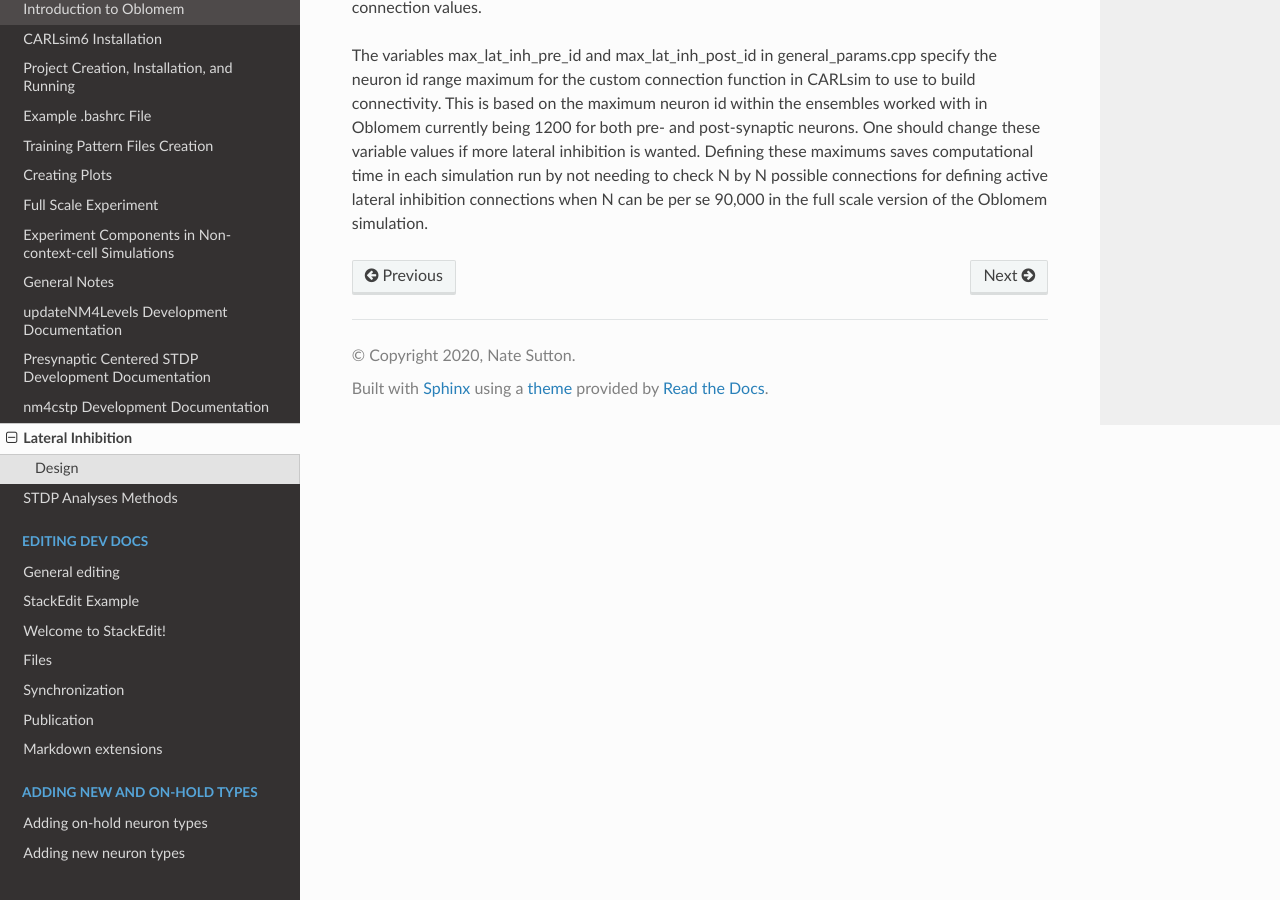
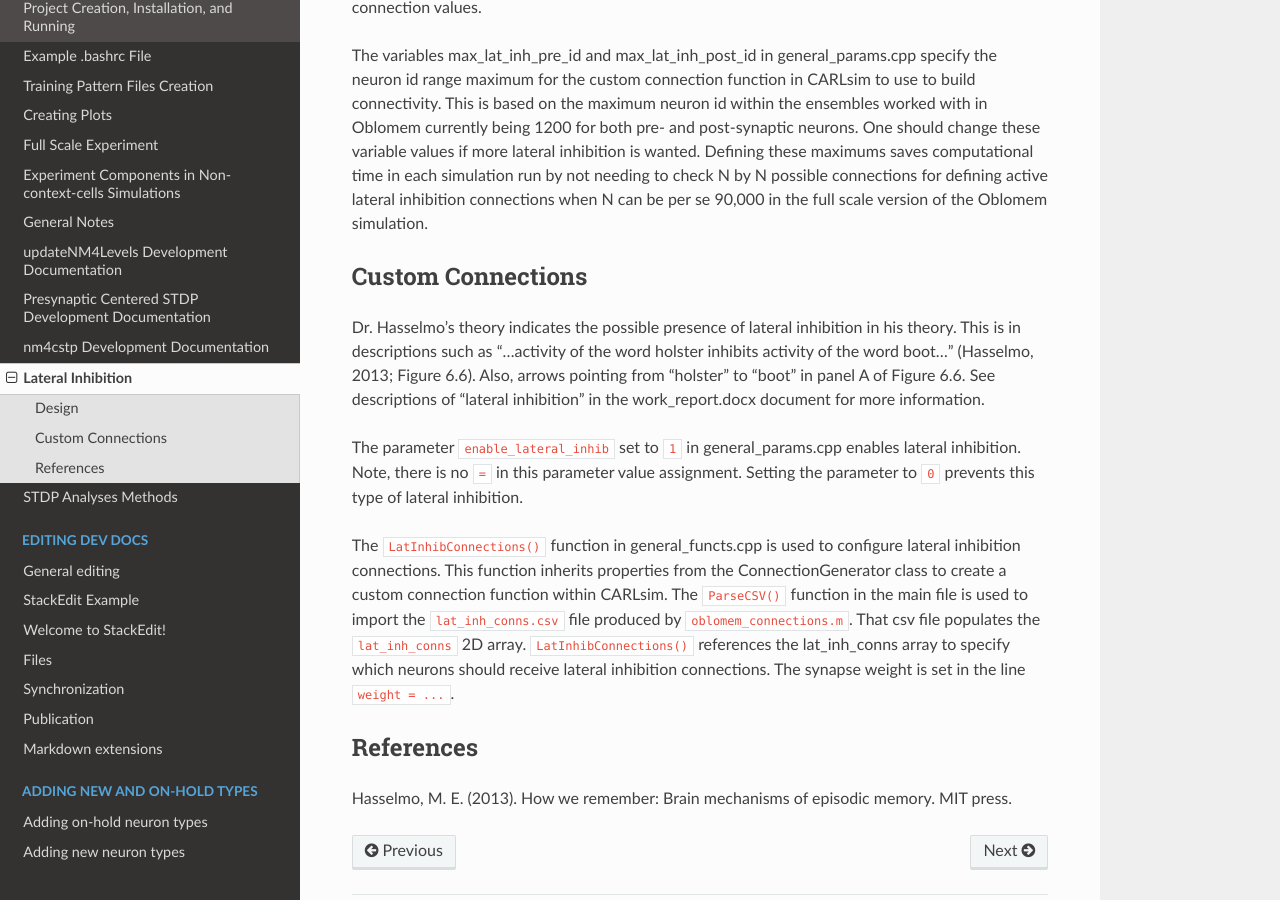
Before and after one commit to Hippocampome-Org/hco_dev_docs, a Sphinx documentation site: the page built from docs/oblomem/lateral_inhibition.md, in a window 1280 px wide and 900 px high, scrolled down 508 px. Built offline with Sphinx 7.4.7 and the Read the Docs theme 3.1.0, drawn with Linux system fonts in a browser that asks for light colours.

Commit message:
added custom connections information

```diff
--- a/docs/index.rst
+++ b/docs/index.rst
@@ -120,7 +120,7 @@ Welcome to Hippocampome.org's Developer Documentation!
     oblomem/create_train_pat.md
     oblomem/plotting.md
     oblomem/full_scale.md
-    oblomem/non-context-cell_exp.md
+    oblomem/non-context-cells_exp.md
     oblomem/general_notes.md
     oblomem/updateNM4levels.md
     oblomem/presyn_cent_stdp.md
--- a/docs/oblomem/lateral_inhibition.md
+++ b/docs/oblomem/lateral_inhibition.md
@@ -10,3 +10,15 @@ A script was created for computing connectivity in lateral inhibition, named obl
 The connectivity in the script could be altered if wanted. Given 4 place cell ensembles, and 150 neurons per ensemble, each interneuron connecting to place cells has 1 to 450 connections. Research could be done into what Hippocampome.org reports for interneuron connectivity maximums based on neuron types to ensure this is within reported maximum probability of connection values.
 
 The variables max_lat_inh_pre_id and max_lat_inh_post_id in general_params.cpp specify the neuron id range maximum for the custom connection function in CARLsim to use to build connectivity. This is based on the maximum neuron id within the ensembles worked with in Oblomem currently being 1200 for both pre- and post-synaptic neurons. One should change these variable values if more lateral inhibition is wanted. Defining these maximums saves computational time in each simulation run by not needing to check N by N possible connections for defining active lateral inhibition connections when N can be per se 90,000 in the full scale version of the Oblomem simulation.
+
+## Custom Connections
+
+Dr. Hasselmo's theory indicates the possible presence of lateral inhibition in his theory. This is in descriptions such as "...activity of the word holster inhibits activity of the word boot..." (Hasselmo, 2013; Figure 6.6). Also, arrows pointing from "holster" to "boot" in panel A of Figure 6.6. See descriptions of "lateral inhibition" in the work_report.docx document for more information.
+
+The parameter `enable_lateral_inhib` set to `1` in general_params.cpp enables lateral inhibition. Note, there is no `=` in this parameter value assignment. Setting the parameter to `0` prevents this type of lateral inhibition.
+
+The `LatInhibConnections()` function in general_functs.cpp is used to configure lateral inhibition connections. This function inherits properties from the ConnectionGenerator class to create a custom connection function within CARLsim. The `ParseCSV()` function in the main file is used to import the `lat_inh_conns.csv` file produced by `oblomem_connections.m`. That csv file populates the `lat_inh_conns` 2D array. `LatInhibConnections()` references the lat_inh_conns array to specify which neurons should receive lateral inhibition connections. The synapse weight is set in the line `weight = ...`.
+
+## References
+
+Hasselmo, M. E. (2013). How we remember: Brain mechanisms of episodic memory. MIT press.
```
Also changed, not shown: docs/oblomem/context-cells_exp.md (added, +8 -0 lines), docs/oblomem/non-context-cell_exp.md (deleted, +0 -12 lines), docs/oblomem/non-context-cells_exp.md (added, +8 -0 lines).
